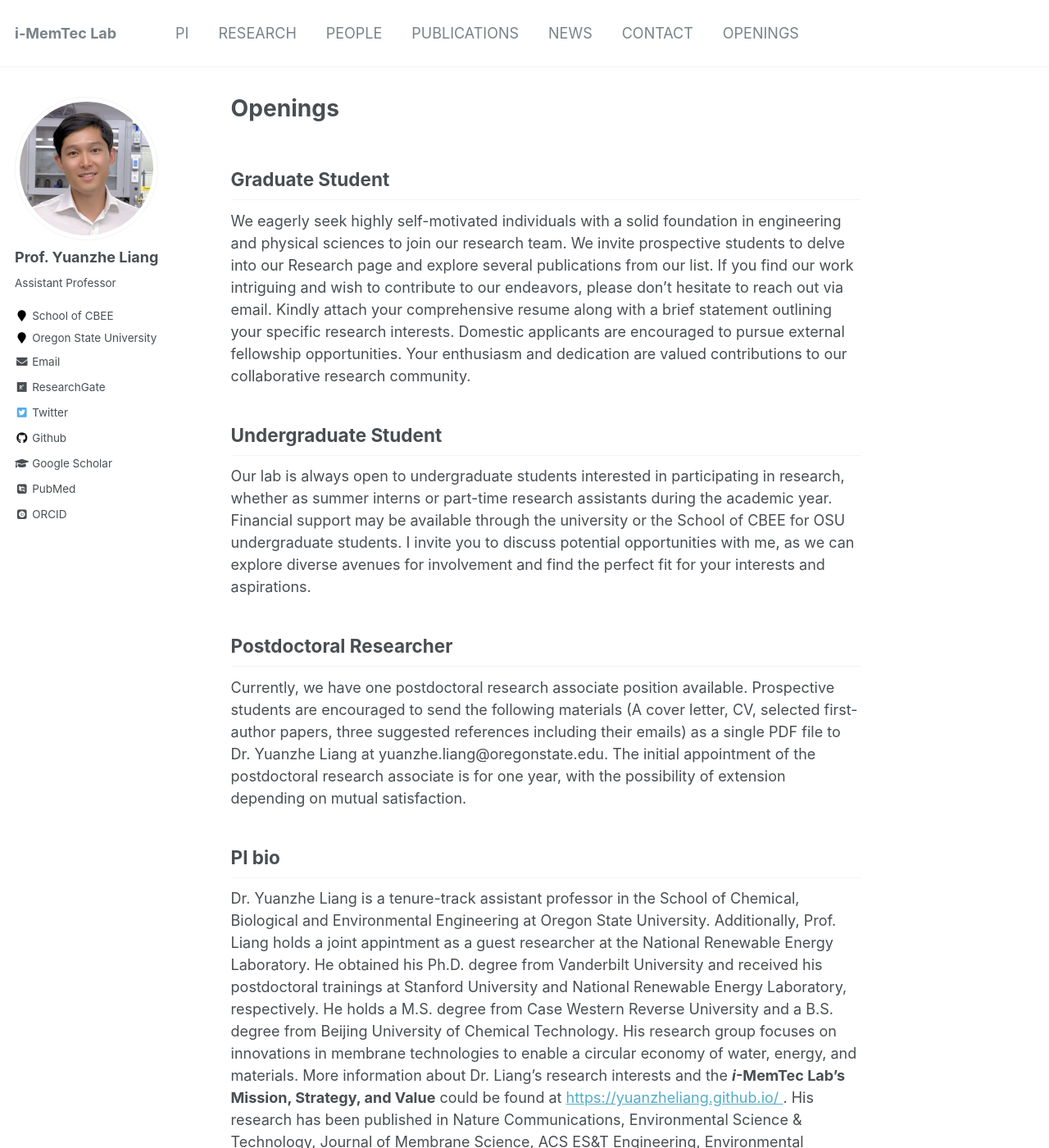
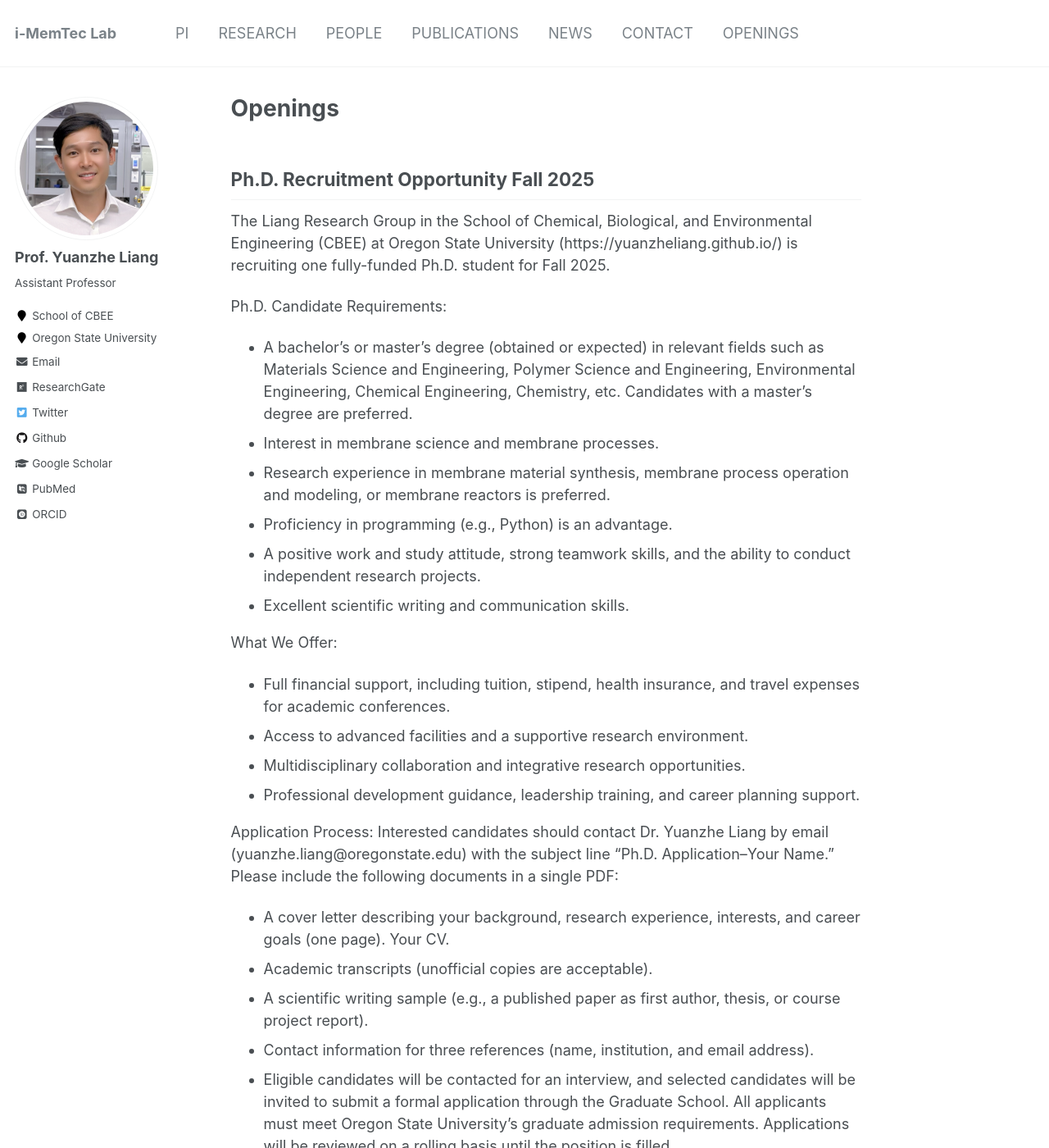
Before and after one commit to yuanzheliang/yuanzheliang.github.io, a Jekyll site: the page built from _pages/openings.md, in a window 1280 px wide and 1400 px high. Shown: the whole window at 82% size. Built offline with Jekyll 4.4.1, drawn with Linux system fonts in a browser that asks for light colours; some web fonts are replaced; some of the changed text lies outside the part shown.

Commit message:
Update openings.md

```diff
--- a/_pages/openings.md
+++ b/_pages/openings.md
@@ -7,8 +7,33 @@ redirect_from:
   - /markdown.html
 ---
 
-## Graduate Student
-We eagerly seek highly self-motivated individuals with a solid foundation in engineering and physical sciences to join our research team. We invite prospective students to delve into our Research page and explore several publications from our list. If you find our work intriguing and wish to contribute to our endeavors, please don't hesitate to reach out via email. Kindly attach your comprehensive resume along with a brief statement outlining your specific research interests. Domestic applicants are encouraged to pursue external fellowship opportunities. Your enthusiasm and dedication are valued contributions to our collaborative research community.
+## Ph.D. Recruitment Opportunity Fall 2025
+The Liang Research Group in the School of Chemical, Biological, and Environmental Engineering (CBEE) at Oregon State University (https://yuanzheliang.github.io/) is recruiting one fully-funded Ph.D. student for Fall 2025.
+
+Ph.D. Candidate Requirements:
+
+* A bachelor’s or master’s degree (obtained or expected) in relevant fields such as Materials Science and Engineering, Polymer Science and Engineering, Environmental Engineering, Chemical Engineering, Chemistry, etc. Candidates with a master’s degree are preferred.
+* Interest in membrane science and membrane processes.
+* Research experience in membrane material synthesis, membrane process operation and modeling, or membrane reactors is preferred.
+* Proficiency in programming (e.g., Python) is an advantage.
+* A positive work and study attitude, strong teamwork skills, and the ability to conduct independent research projects.
+* Excellent scientific writing and communication skills.
+
+What We Offer:
+
+* Full financial support, including tuition, stipend, health insurance, and travel expenses for academic conferences.
+* Access to advanced facilities and a supportive research environment.
+* Multidisciplinary collaboration and integrative research opportunities.
+* Professional development guidance, leadership training, and career planning support.
+
+Application Process: Interested candidates should contact Dr. Yuanzhe Liang by email (yuanzhe.liang@oregonstate.edu) with the subject line “Ph.D. Application--Your Name.” Please include the following documents in a single PDF:
+
+* A cover letter describing your background, research experience, interests, and career goals (one page).
+Your CV.
+* Academic transcripts (unofficial copies are acceptable).
+* A scientific writing sample (e.g., a published paper as first author, thesis, or course project report).
+* Contact information for three references (name, institution, and email address).
+* Eligible candidates will be contacted for an interview, and selected candidates will be invited to submit a formal application through the Graduate School. All applicants must meet Oregon State University’s graduate admission requirements. Applications will be reviewed on a rolling basis until the position is filled.
 
 ## Undergraduate Student
 Our lab is always open to undergraduate students interested in participating in research, whether as summer interns or part-time research assistants during the academic year. Financial support may be available through the university or the School of CBEE for OSU undergraduate students. I invite you to discuss potential opportunities with me, as we can explore diverse avenues for involvement and find the perfect fit for your interests and aspirations.
```
